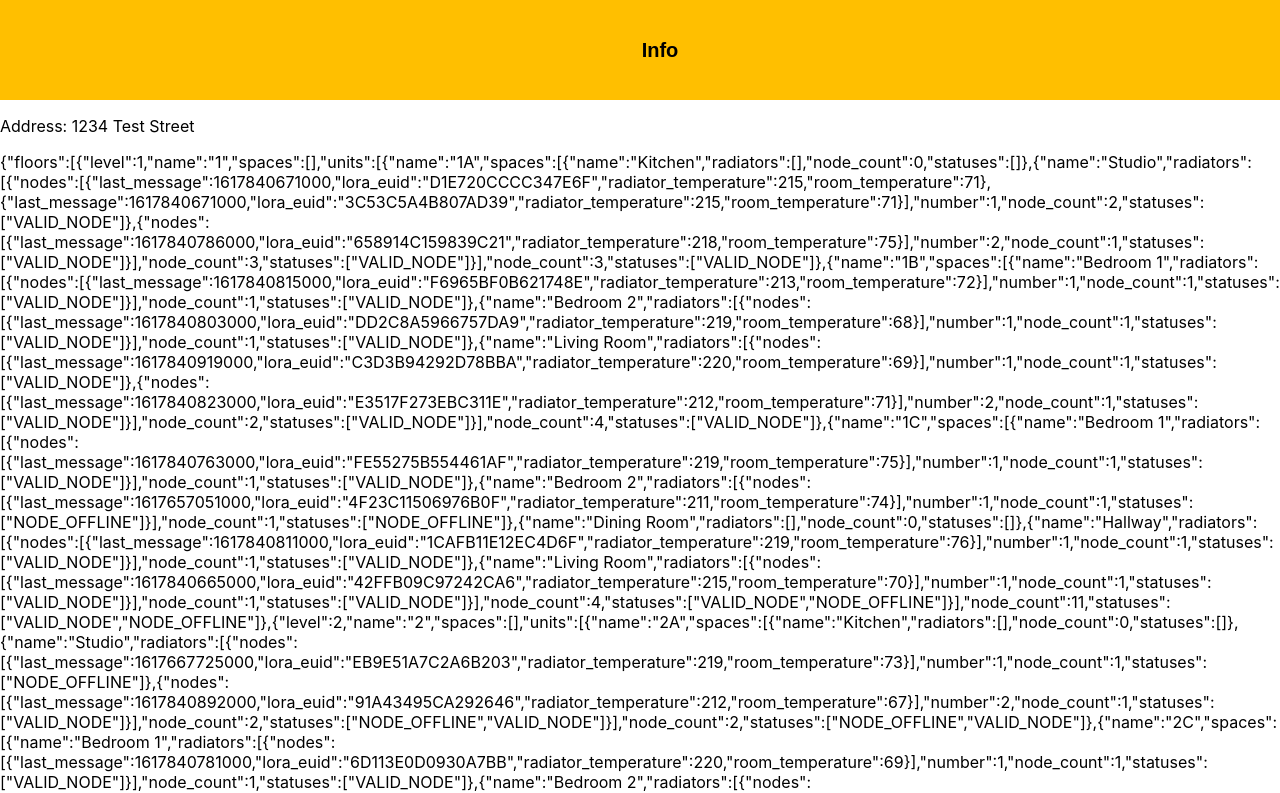
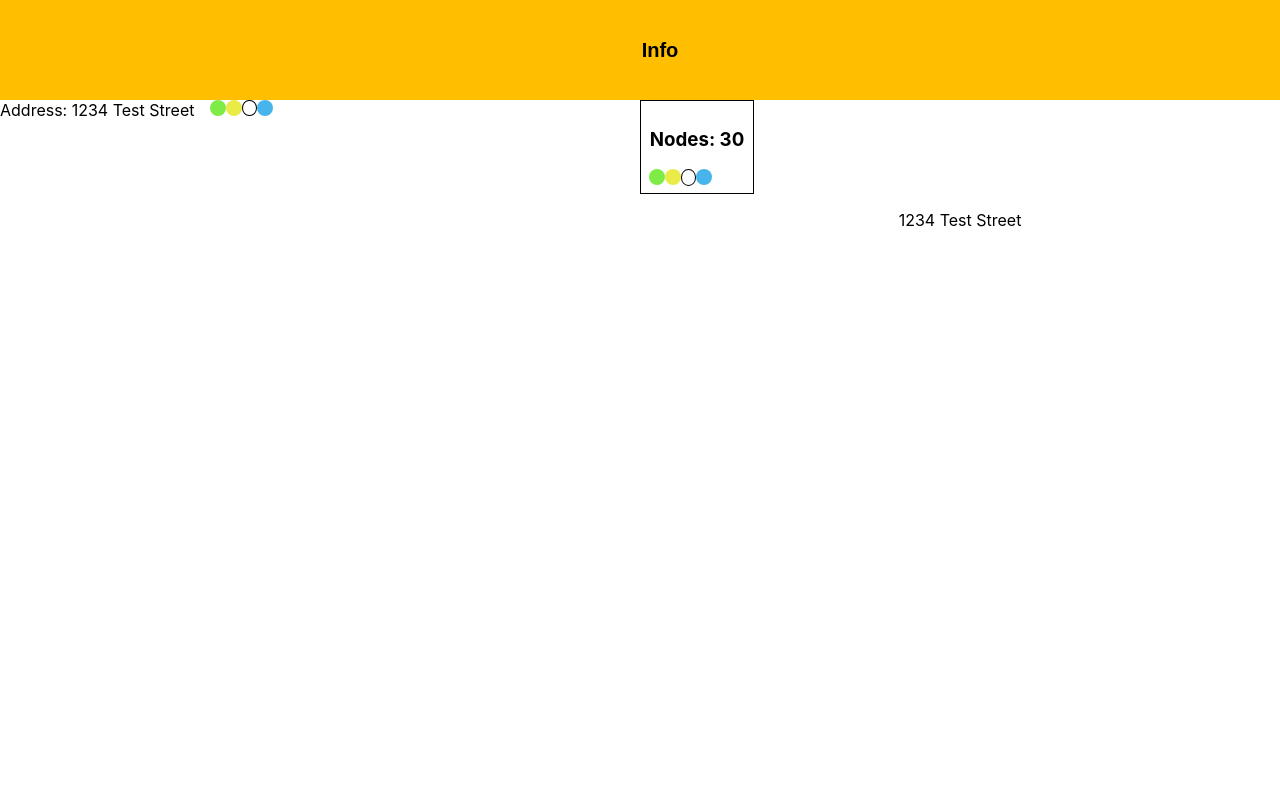
Before and after one commit to armandogj1/rad-labs, a React (Create React App) app: page / in a window 1280 px wide. Shown: the top 793 px of the page. Built offline with nearby package versions, Linux system fonts and the light colour scheme; the HTML template or start-up script is replaced by a standard one.

Commit message:
Add statuses to explorer-line

```diff
--- a/src/App.css
+++ b/src/App.css
@@ -13,3 +13,19 @@
   height: calc(100vh - 100px);
   overflow-y: scroll;
 }
+
+.explorer-viewer {
+  display: flex;
+  height: calc(100vh - 100px);
+  width: 100vw;
+}
+
+.explorer {
+  width: 50vw;
+  height: calc(100vh - 100px);
+  overflow-y: scroll;
+}
+
+.viewer {
+  width: 50vw;
+}
--- a/src/App.js
+++ b/src/App.js
@@ -1,7 +1,6 @@
 import './App.css';
 import { useRef } from 'react';
 import { TimeProvider } from './hooks/useRetrieveTime';
-import { ItemProvider } from './hooks/useItem';
 import MainHeader from './components/MainHeader';
 import Building from './components/Building';
 import ExplorerItem from './components/ExplorerItem';
@@ -19,10 +18,12 @@ function App() {
       <div className='App'>
         <MainHeader data={sampleData} />
         {/* <Building data={sampleData} /> */}
-        <div>
-          <ExplorerItem el={sampleData} setViewed={viewerSetRef} />
+        <section className='explorer-viewer'>
+          <div className='explorer'>
+            <ExplorerItem el={sampleData} setViewed={viewerSetRef} />
+          </div>
           <Viewer el={sampleData} viewerSetRef={viewerSetRef} />
-        </div>
+        </section>
       </div>
     </TimeProvider>
   );
--- a/src/components/ExplorerItem.jsx
+++ b/src/components/ExplorerItem.jsx
@@ -1,6 +1,7 @@
 import PropTypes from 'prop-types';
 import { useRef, useLayoutEffect } from 'react';
 import { v4 as uuid } from 'uuid';
+import Status from './Status';
 import useOpen from '../hooks/useOpen';
 import exists from '../utils/exists';
 import '../styles/ExplorerItem.css';
@@ -14,18 +15,24 @@ function ExplorerItem({ el, type = 'Address', setViewed }) {
 
   if (exists(el.lora_euid)) {
     return (
-      <p className='explorer-item' onClick={toggleOpen}>
-        {el.lora_euid}
-      </p>
+      <div className='explorer-line' onClick={toggleOpen}>
+        <p>
+          {`${type}`}: {el.lora_euid}
+        </p>
+        <Status status={el.status} />
+      </div>
     );
   }
 
   return (
     <div className='explorer-item' onClick={toggleOpen}>
       {(exists(el.name) || exists(el.number)) && (
-        <p>
-          {`${type}`}: {el.name || el.number}
-        </p>
+        <div className='explorer-line'>
+          <p>
+            {`${type}`}: {el.name || el.number}
+          </p>
+          <Status statuses={el.statuses} />
+        </div>
       )}
       {isOpen && (
         <div className='explorer-item-children'>
--- a/src/components/Status.jsx
+++ b/src/components/Status.jsx
@@ -1,11 +1,20 @@
 import PropTypes from 'prop-types';
+import { v4 as uuid } from 'uuid';
 import '../styles/Status.css';
 
-function Status({ statuses }) {
+function Status({ statuses, status }) {
+  if (status) {
+    return (
+      <div className='statuses'>
+        <span key={uuid()} className={`status ${status}`}></span>
+      </div>
+    );
+  }
+
   return (
     <div className='statuses'>
-      {statuses.map((status, idx) => (
-        <span key={`status-${status}`} className={`status ${status}`}></span>
+      {statuses.map((status) => (
+        <span key={uuid()} className={`status ${status}`}></span>
       ))}
     </div>
   );
@@ -13,6 +22,7 @@ function Status({ statuses }) {
 
 Status.propTypes = {
   statuses: PropTypes.array,
+  status: PropTypes.string,
 };
 
 export default Status;
--- a/src/components/Viewer.jsx
+++ b/src/components/Viewer.jsx
@@ -1,12 +1,28 @@
 import PropTypes from 'prop-types';
 import { useState } from 'react';
+import Widget from './Widget';
+import RadiatorNode from './RadiatorNode';
 
 function Viewer({ el, viewerSetRef }) {
   const [item, setItem] = useState(el);
   viewerSetRef.current = setItem;
-  console.log(viewerSetRef);
+  // console.log(viewerSetRef);
+  const { statuses, node_count, name, number, last_message, lora_euid } = item;
 
-  return <div className='explorer-item'>{JSON.stringify(item)}</div>;
+  return (
+    <div className='viewer'>
+      <Widget statuses={statuses} nodeCount={node_count} />
+
+      <div>
+        {!!lora_euid && <RadiatorNode {...item} />}
+        <div>
+          <p>{name}</p>
+          <p>{number}</p>
+          <p>{last_message}</p>
+        </div>
+      </div>
+    </div>
+  );
 }
 
 Viewer.propTypes = {
--- a/src/components/Widget.jsx
+++ b/src/components/Widget.jsx
@@ -3,6 +3,7 @@ import Status from './Status';
 import '../styles/Widget.css';
 
 function Widget({ statuses, nodeCount }) {
+  if (!statuses) return null;
   return (
     <div className='widget'>
       <h3>Nodes: {nodeCount}</h3>
--- a/src/hooks/useItem.jsx
+++ b/src/hooks/useItem.jsx
@@ -1,28 +1,21 @@
-import { createContext, useContext, useState, useEffect, useRef } from 'react';
+import { createContext, useContext, useState } from 'react';
 
 const ItemContext = createContext(null);
 ItemContext.displayName = 'ItemContext';
 
 function ItemProvider({ initialItem = {}, children }) {
   const [item, setItem] = useState();
-  const setFileRef = useRef(setItem);
 
   return (
-    <ItemContext.Provider value={{ item, setItem, setFileRef }}>
-      {children}
-    </ItemContext.Provider>
+    <ItemContext.Provider value={{ item, setItem }}>{children}</ItemContext.Provider>
   );
 }
 
 // useContext hook
 function useItemContext(callback) {
-  const { item, setItem, setFileRef } = useContext(ItemContext);
+  const { item, setItem } = useContext(ItemContext);
 
-  useEffect(() => {
-    setFileRef.current = setItem;
-  }, [item]);
-
-  return { item, setItem, setFileRef };
+  return { item, setItem };
 }
 
 export { useItemContext, ItemProvider };
--- a/src/hooks/useOpen.jsx
+++ b/src/hooks/useOpen.jsx
@@ -1,4 +1,4 @@
-import { useState, useEffect, useRef } from 'react';
+import { useState } from 'react';
 
 function useOpen() {
   const [isOpen, setOpen] = useState(false);
--- a/src/index.css
+++ b/src/index.css
@@ -14,9 +14,9 @@ body {
   -moz-osx-font-smoothing: grayscale;
 }
 
-*:not(:last-child, .node, .main-header, #root) {
+/* *:not(:last-child, .node, .main-header, #root) {
   margin-bottom: 1em;
-}
+} */
 
 .INVALID_NODE {
   background-color: var(--invalid-node-color);
--- a/src/styles/ExplorerItem.css
+++ b/src/styles/ExplorerItem.css
@@ -5,3 +5,22 @@
 .explorer-item-children {
   margin-left: 1em;
 }
+
+.explorer-line {
+  display: flex;
+  margin-bottom: 0.5em;
+}
+
+.explorer-line *:is(.status, p) {
+  margin: 0;
+}
+
+.explorer-line .statuses {
+  margin-left: 1em;
+}
+
+.status.NO_NODES {
+  border: 1px solid black;
+  max-width: 0.8em;
+  max-height: 90%;
+}
--- a/src/styles/Status.css
+++ b/src/styles/Status.css
@@ -6,12 +6,12 @@
 
 .status {
   width: 1em;
-  height: 1em;
+  max-height: 1em;
   border-radius: 50%;
 }
 
 .status.NO_NODES {
   border: 1px solid black;
   width: 0.9em;
-  height: 0.9em;
+  height: 100%;
 }
--- a/src/utils/extendData.js
+++ b/src/utils/extendData.js
@@ -8,7 +8,9 @@ import evaluateNode from './evaluateNode';
 function extendData(data, retrieved_at) {
   if (typeof data !== 'object') return;
   if (data.lora_euid !== undefined) {
-    return evaluateNode(data, retrieved_at);
+    const status = evaluateNode(data, retrieved_at);
+    data.status = status;
+    return status;
   }
 
   data.node_count = data.node_count || 0;
```
